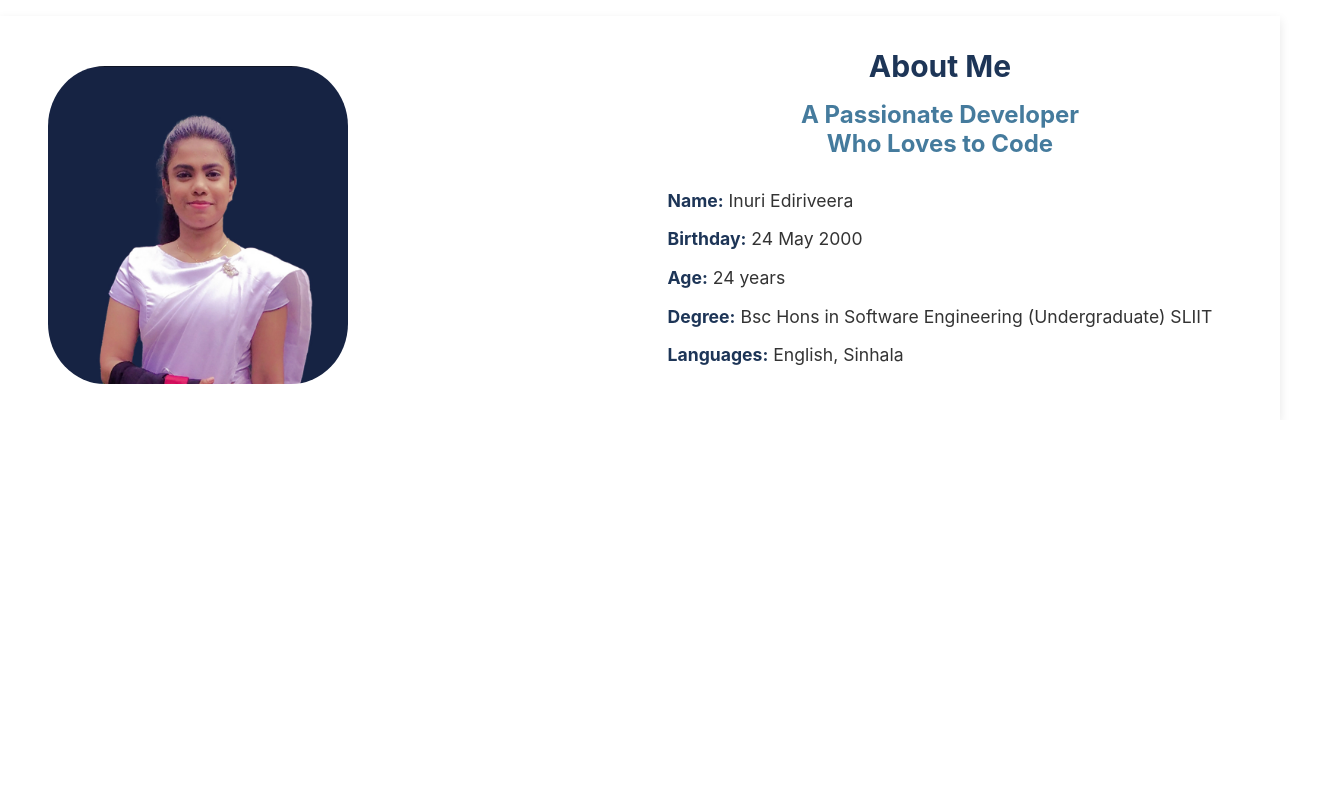
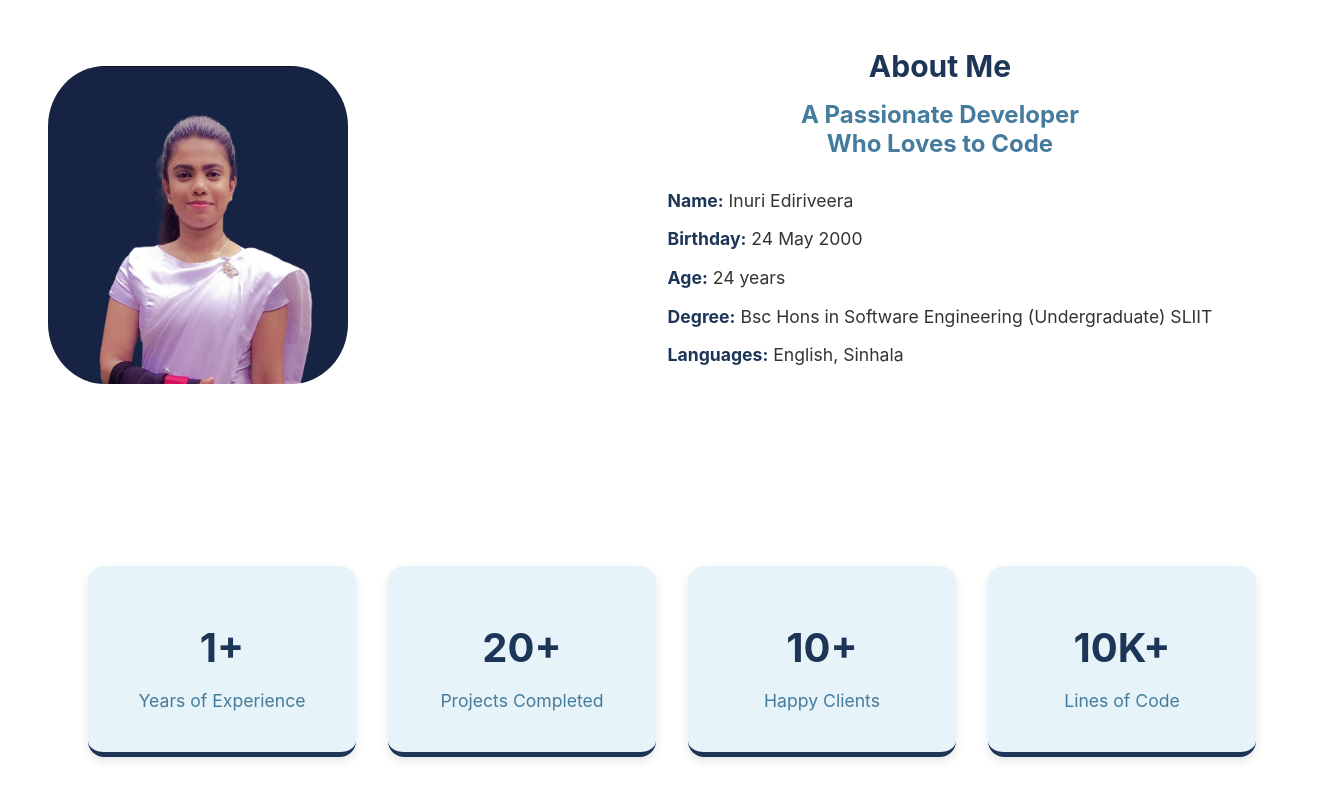
Before and after one commit to inethmi/my-portfolio, a React (Create React App) app: page / in a window 1280 px wide. Shown: the part 764-1564 px from the top of the page, 1344 px wide, since content can reach past the window. Before the commit the page ends 1184 px from the top, so only its background shows below. Built offline with nearby package versions, Linux system fonts and the light colour scheme.

Commit message:
updated the statsSection

```diff
--- a/src/App.js
+++ b/src/App.js
@@ -3,6 +3,8 @@ import GeometricFigures from "./components/GeometricFigures";
 import MiddleSection from "./components/MiddleSection";
 import Navbar from "./components/Navbar";
 import AboutMe from "./components/AboutMe";
+import StatsSection from "./components/StatsSection";
+
 
 function App() {
   return (
@@ -18,6 +20,9 @@ function App() {
 
       {/* AboutMe Component */}
       <AboutMe />
+
+      {/* StatsSection Component */}
+      <StatsSection />
     </div>
   );
 }
--- a/src/components/AboutMe.css
+++ b/src/components/AboutMe.css
@@ -9,7 +9,6 @@
   width: 100%; /* Full width of the page */
 
   text-align: left; /* Align text to the left */
-  box-shadow: 0 4px 10px rgba(0, 0, 0, 0.1); /* Optional shadow */
   padding-bottom: 2rem;
 }
 
--- a/src/components/StatsSection.css
+++ b/src/components/StatsSection.css
@@ -0,0 +1,43 @@
+.stats-section {
+  display: flex;
+  flex-direction: row; /* Horizontal layout */
+  align-items: center; /* Vertically center the content */
+  justify-content: center; /* Space between photo and details */
+  position: absolute;
+  top: 1200px; /* Adjust as needed */
+  left: 0; /* Start from the left edge */
+  width: 100%; /* Full width of the page */
+  padding: 4rem 2rem;
+}
+
+.stats-container {
+  display: flex;
+  justify-content: space-around;
+  align-items: center;
+  max-width: 1200px;
+  width: 100%;
+  flex-wrap: wrap; /* Wrap stats on smaller screens */
+}
+
+.stat {
+  text-align: center;
+  margin: 1rem;
+  padding: 1.5rem;
+  background-color:#E6F3F8 ;
+  border-radius: 1rem;
+  box-shadow: 0 4px 10px rgba(0, 0, 0, 0.1);
+  flex: 1 1 200px; /* Flexible sizing for responsiveness */
+
+  border-bottom: solid 5px #1d3557;
+}
+
+.stat h2 {
+  font-size: 2.5rem;
+  color: #1d3557;
+  margin-bottom: 0.5rem;
+}
+
+.stat p {
+  font-size: 1.1rem;
+  color: #457b9d;
+}
--- a/src/components/StatsSection.js
+++ b/src/components/StatsSection.js
@@ -0,0 +1,36 @@
+import React from "react";
+import "./StatsSection.css"; // Create a CSS file for styling
+
+const StatsSection = () => {
+  return (
+    <section className="stats-section">
+      <div className="stats-container">
+        {/* Stat 1: Years of Experience */}
+        <div className="stat">
+          <h2>1+</h2>
+          <p>Years of Experience</p>
+        </div>
+
+        {/* Stat 2: Projects Completed */}
+        <div className="stat">
+          <h2>20+</h2>
+          <p>Projects Completed</p>
+        </div>
+
+        {/* Stat 3: Happy Clients */}
+        <div className="stat">
+          <h2>10+</h2>
+          <p>Happy Clients</p>
+        </div>
+
+        {/* Stat 4: Lines of Code */}
+        <div className="stat">
+          <h2>10K+</h2>
+          <p>Lines of Code</p>
+        </div>
+      </div>
+    </section>
+  );
+};
+
+export default StatsSection;
```
